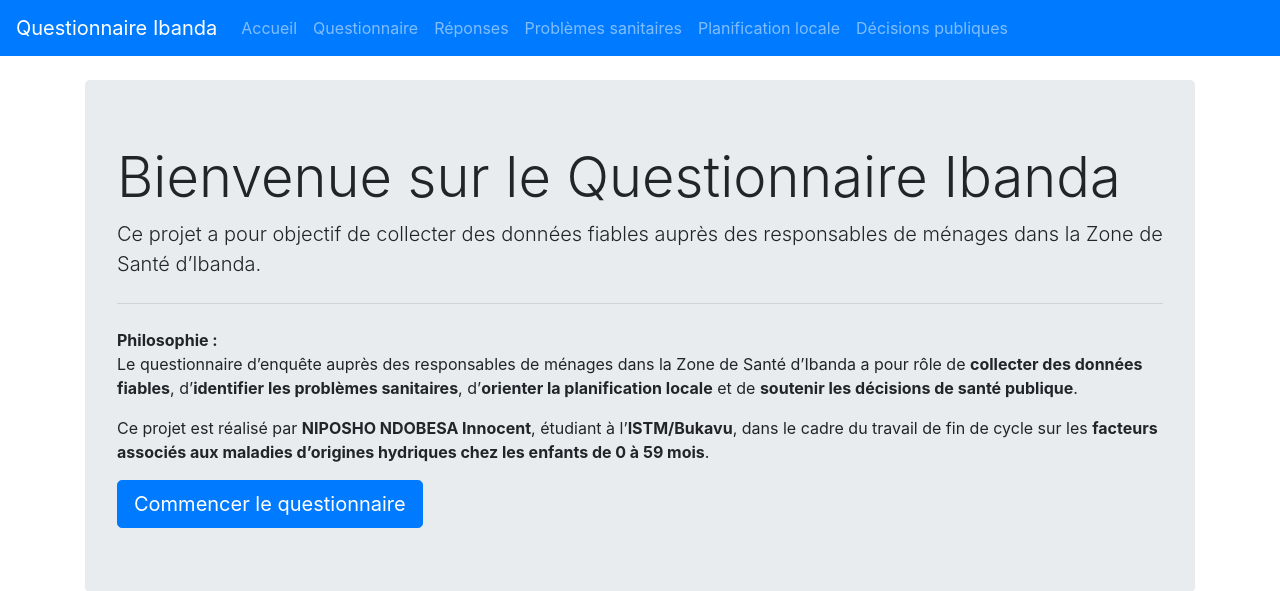
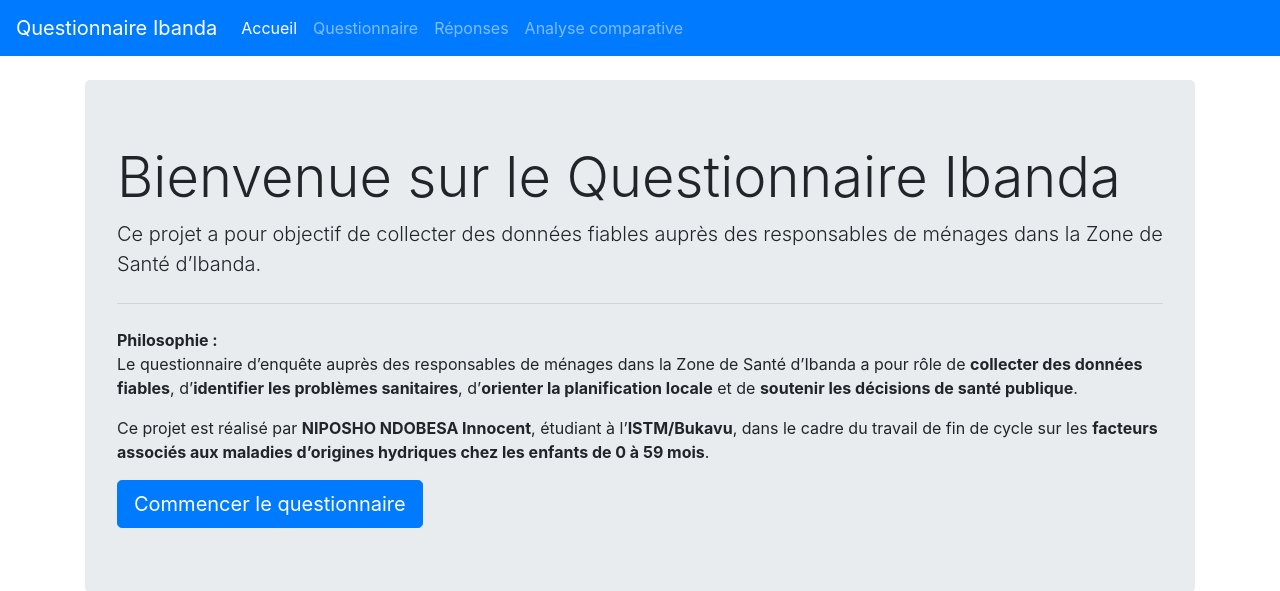
Before and after one commit to Andrebeet1/NIPOSHONDOBESAInnocent, a Flask app: page / in a window 1280 px wide. Shown: the top 591 px of the page. Run offline with Flask 3, Linux system fonts and the light colour scheme; some libraries are stand-ins or nearby versions.

Commit message:
Update base.html

```diff
--- a/templates/base.html
+++ b/templates/base.html
@@ -17,6 +17,7 @@
 </head>
 <body>
 
+<!-- Navbar -->
 <nav class="navbar navbar-expand-lg navbar-dark bg-primary">
     <a class="navbar-brand" href="{{ url_for('index') }}">Questionnaire Ibanda</a>
     <button class="navbar-toggler" type="button" data-toggle="collapse" data-target="#navbarNav">
@@ -24,22 +25,45 @@
     </button>
     <div class="collapse navbar-collapse" id="navbarNav">
         <ul class="navbar-nav">
-            <li class="nav-item"><a class="nav-link" href="{{ url_for('index') }}">Accueil</a></li>
-            <li class="nav-item"><a class="nav-link" href="{{ url_for('questionnaire') }}">Questionnaire</a></li>
-            <li class="nav-item"><a class="nav-link" href="{{ url_for('tableau') }}">Réponses</a></li>
-            <li class="nav-item"><a class="nav-link" href="{{ url_for('problemes_sanitaires') }}">Problèmes sanitaires</a></li>
-            <li class="nav-item"><a class="nav-link" href="{{ url_for('planification_locale') }}">Planification locale</a></li>
-            <li class="nav-item"><a class="nav-link" href="{{ url_for('decisions_publiques') }}">Décisions publiques</a></li>
+            <li class="nav-item">
+                <a class="nav-link {% if request.endpoint == 'index' %}active{% endif %}" href="{{ url_for('index') }}">Accueil</a>
+            </li>
+            <li class="nav-item">
+                <a class="nav-link {% if request.endpoint == 'questionnaire' %}active{% endif %}" href="{{ url_for('questionnaire') }}">Questionnaire</a>
+            </li>
+            <li class="nav-item">
+                <a class="nav-link {% if request.endpoint == 'tableau' %}active{% endif %}" href="{{ url_for('tableau') }}">Réponses</a>
+            </li>
+            <li class="nav-item">
+                <a class="nav-link {% if request.endpoint == 'analyse_comparaison' %}active{% endif %}" href="{{ url_for('analyse_comparaison') }}">Analyse comparative</a>
+            </li>
         </ul>
     </div>
 </nav>
 
+<!-- Container principal -->
 <div class="container mt-4">
+
+    <!-- Messages flash -->
+    {% with messages = get_flashed_messages(with_categories=true) %}
+        {% if messages %}
+            {% for category, message in messages %}
+                <div class="alert alert-{{ category }} alert-dismissible fade show" role="alert">
+                    {{ message }}
+                    <button type="button" class="close" data-dismiss="alert" aria-label="Fermer">
+                        <span aria-hidden="true">&times;</span>
+                    </button>
+                </div>
+            {% endfor %}
+        {% endif %}
+    {% endwith %}
+
     {% block content %}
     <!-- Contenu spécifique à chaque page -->
     {% endblock %}
 </div>
 
+<!-- Footer -->
 <footer class="bg-light text-center text-muted py-3 mt-5">
     <p>© 2025 Questionnaire Ibanda — Projet de fin de cycle de NIPOSHO NDOBESA Innocent</p>
 </footer>
```
